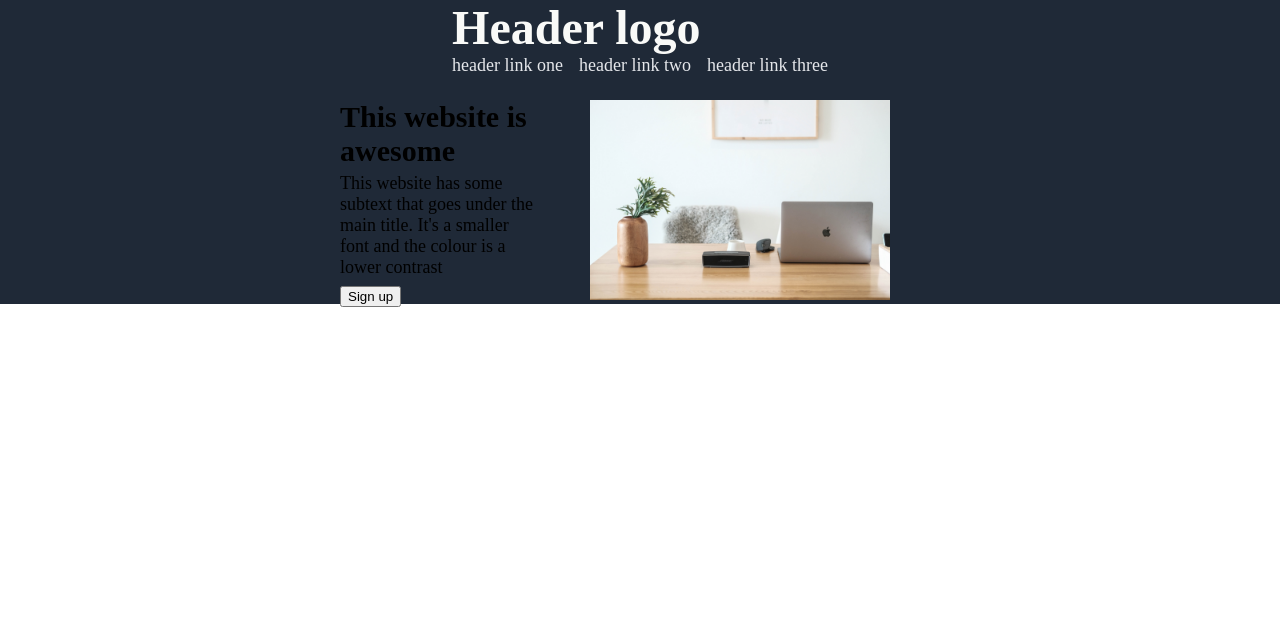
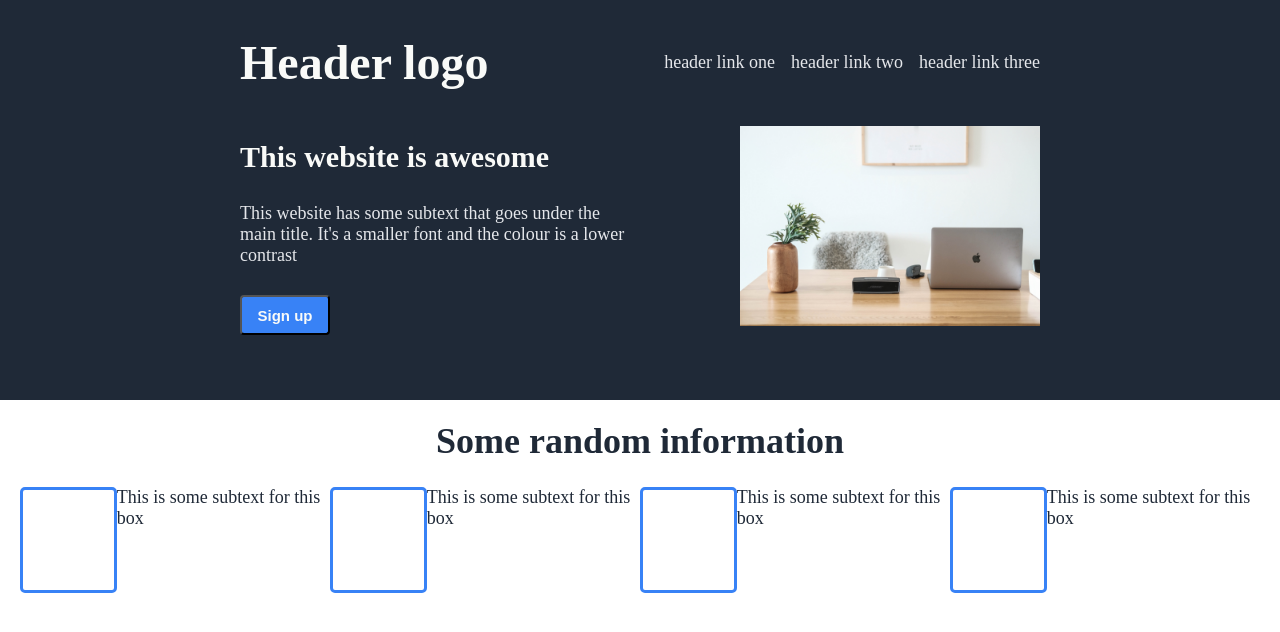
Before and after one commit to Mizan95/landing_page_project, a plain HTML site: page index.html in a window 1280 px wide. Drawn offline with Linux system fonts and the light colour scheme.

Commit message:
Complete header and insert content in section 1

```diff
--- a/index.html
+++ b/index.html
@@ -9,17 +9,15 @@
 </head>
 <body>
     <div class="header">
-            <div class="upper-header">
-                <div class="upper-header-cc">
-                    <div class="header-logo">Header logo</div>
+        <div class="header-cc">
+            <div class="upper-header-cc">
+                <div class="header-logo">Header logo</div>
                     <div class="header-links">
                         <div>header link one</div>
                         <div>header link two</div>
                         <div>header link three</div>
                     </div>
                 </div>
-            </div>
-        <div class="lower-header">
             <div class="lower-header-cc">
                  <div class="text-button-container">
                     <div class="heading">This website is awesome</div>
@@ -27,7 +25,26 @@
                         and the colour is a lower contrast</div>
                     <div class="button-container"><button>Sign up</button></div>
                 </div>
+
                 <div class="picture-container"><img src="pictures/apple_desk.jpg"></div>
+            </div>
+        </div>
+
+    </div>
+    <div class="section-1">
+        <div class="section-1-cc">
+            <div class="information-header-text-cc">
+                <div class="information-header-text">Some random information</div>
+            </div>
+            <div class="box-cc">
+                <div class="box"></div>
+                <div class="box-subtext">This is some subtext for this box</div>
+                <div class="box"></div>
+                <div class="box-subtext">This is some subtext for this box</div>
+                <div class="box"></div>
+                <div class="box-subtext">This is some subtext for this box</div>
+                <div class="box"></div>
+                <div class="box-subtext">This is some subtext for this box</div>
             </div>
         </div>
     </div>
--- a/style.css
+++ b/style.css
@@ -5,9 +5,11 @@ body {
 }
 
 .header {
+    background-color: #1f2937;
     display: flex;
     flex-direction: column;
-    background-color: #1f2937;
+    align-items: center;
+
 }
 
 .upper-header {
@@ -32,36 +34,102 @@ body {
     gap: 16px;
 }
 
-.lower-header {
+.header-cc {
+    width: 800px;
     display: flex;
-    justify-content: center;
+    flex-wrap: wrap;
+    height: 400px;
+}
+
+.upper-header-cc {
+    display: flex;
+    justify-content: space-between;
+    align-items: center;
+    flex-grow: 1;
 }
 
 .lower-header-cc {
-    height: 204px;
-    width: 600px;
     display: flex;
-    flex-direction: column;
-    flex-wrap: wrap;
+    justify-content: space-between;
 }
 
 .text-button-container {
-    width: 200px;
+    display: flex;
+    flex-direction: column;
+    justify-content: space-around;
+
 }
 
 .heading {
     font-size: 30px;
     font-weight: 900;
-    color: black;
-    margin-bottom: 5px;
+    color: #f9faf8;
 }
 
 .subtext {
     font-size: 18px;
-    margin-bottom: 8px;
+    padding-right: 100px;
+    color: #e5e7eb;
 }
 
 img {
     height: auto;
     width: 300px;
 }
+
+.button-container {
+    margin-bottom: 50px;
+
+}
+
+button {
+    width: 90px;
+    height: 40px;
+    border-radius: 4px;
+    font-size: 15px;
+    font-weight: 700;
+    background-color: #3882f6;
+    color: #f9faf8;
+}
+
+.section-1 {
+    background-color: white;
+}
+
+.information-header-text {
+    font-size: 36px;
+    font-weight: 900;
+    color: #1f2937;
+}
+
+.box {
+    width: 100px;
+    height: 100px;
+    border: 3px solid #3882f6;
+    border-radius: 5px;
+}
+
+.box-subtext {
+    font-size: 18px;
+    color: #1f2937;
+}
+
+.section-1 {
+    display: flex;
+    justify-content: center;
+}
+
+.section-1-cc {
+    padding: 20px;
+    display: flex;
+    flex-direction: column;
+    align-items: center;
+}
+
+.information-header-text {
+    margin-bottom: 25px;
+}
+
+.box-cc {
+    display: flex;
+}
```
